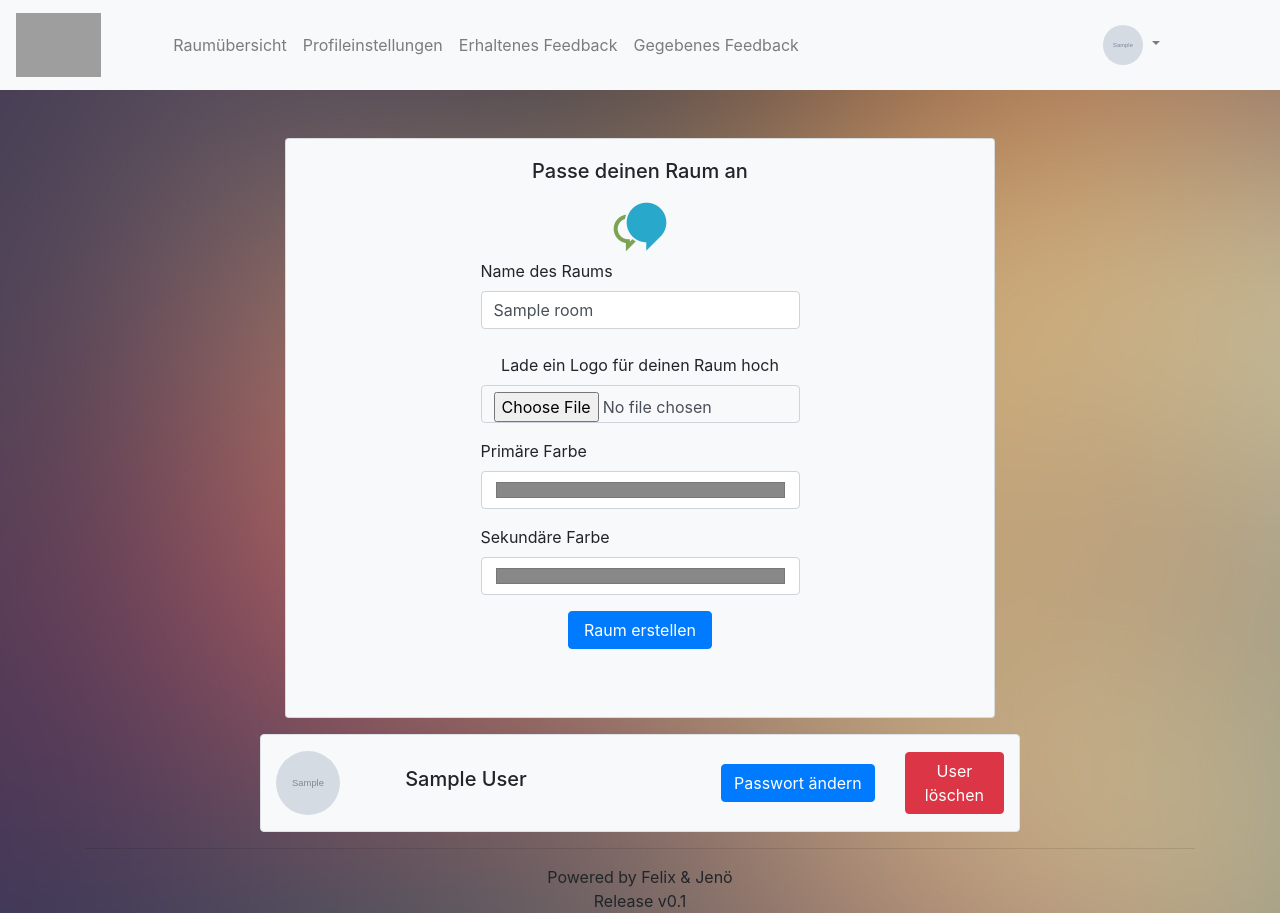
After one commit to fkressmann/feedi-io, a Flask app: template src/templates/edit_room.html in a window 1280 px wide. The commit adds this page. Run offline with Flask 2, Linux system fonts and the light colour scheme; the template is opened without the code that fills it: values that come from a table or form of the project are taken from there, others are empty; a user stored in the database is signed in; tables that the repository leaves empty hold one stand-in row (values such as "Sample post"); grey boxes marked "Sample" are stand-in pictures; data that the repository does not hold is empty; parts of the project's set-up code (start-up, migrations or seed data) failed here and were passed over; some libraries are stand-ins or nearby versions; grey boxes are pictures that could not be loaded.

Commit message:
Edit UI for user delete and edit

```diff
--- a/src/routes/profile.py
+++ b/src/routes/profile.py
@@ -51,7 +51,7 @@ def get_pic(profile_pic):
     return send_file(response, mimetype="JPEG", max_age=300)
 
 
-@profile_bp.route('/profile/<user_id>', methods=['DELETE'])
+@profile_bp.route('/profile/<user_id>', methods=['GET'])
 @login_required
 def delete_user(user_id):
     print("Deleting user")
--- a/src/routes/room.py
+++ b/src/routes/room.py
@@ -32,7 +32,7 @@ def edit_form():
     if not maybe_room:
         flash("Dieser Key ist falsch", FLASH_DANGER)
         return redirect(url_for('login.index'))
-    return render_template("create_room.html", room=maybe_room)
+    return render_template("edit_room.html", room=maybe_room)
 
 
 @limiter.limit("1 per minute")
--- /dev/null
+++ b/src/templates/edit_room.html
@@ -0,0 +1,121 @@
+{% extends "base.html" %}
+
+{% block title %}Raum bearbeiten{% endblock %}
+
+
+{% block content %}
+    <div class="container">
+        <div class="row mb-5"></div>
+        <div class="row">
+            <div class="col"></div>
+            <div class="col-lg-8 col-sm-12">
+                <div class="card bg-light">
+                    <div class="card-body">
+                        <div class="row justify-content-md-center">
+                            <div class="col-lg-12 col-sm-12 text-center">
+                                <h5 class="card-title">Passe deinen Raum an</h5>
+                            </div>
+                        </div>
+                        <div class="row justify-content-md-center">
+                            <div class="col-lg-12 col-sm-12 text-center">
+                                <img src="../static/img/logo.png" class="logo">
+                            </div>
+                        </div>
+                        <form method="POST" action="{{ url_for('room.create') }}" enctype="multipart/form-data">
+                            <div class="row justify-content-md-center">
+                                <div class="form-group col-lg-6 col-sm-12">
+                                    <label for="room_name">Name des Raums</label>
+                                    <input type="text" class="form-control" name="room_name"
+                                           value="{{ room.name }}"
+                                           placeholder="Dualer Summit Feedback Room">
+                                </div>
+                            </div>
+                            <div class="row justify-content-md-center mt-2 mb-3">
+                                <div class="col-lg-6 col-sm-12 text-center">
+                                    <label class="form-label" for="profil_pic">Lade ein Logo für deinen Raum hoch</label>
+                                    <input type="file" name="room_picture" class="form-control bg-light" id="pic" accept="image/jpeg, image/png" />
+                                </div>
+                            </div>
+                            <div class="row justify-content-md-center">
+                                <div class="form-group col-lg-6 col-sm-12">
+                                    <label for="primary_color">Primäre Farbe</label>
+                                    <input type="color" class="form-control" name="primary_color"
+                                           value="{{ room.primary_color }}">
+                                </div>
+                            </div>
+                            <div class="row justify-content-md-center">
+                                <div class="form-group col-lg-6 col-sm-12">
+                                    <label for="secondary_color">Sekundäre Farbe</label>
+                                    <input type="color" class="form-control" name="secondary_color"
+                                           value="{{ room.secondary_color }}">
+                                </div>
+                            </div>
+                            <div class="row justify-content-center">
+
+                                <div class="col-lg-3 col-sm-12 text-center">
+                                        <input type="text" name="key_to_update" value="{{ room.admin_key }}"
+                                               hidden>
+                                    <button type="submit" class="btn btn-primary w-100">Raum erstellen</button>
+                                </div>
+                            </div>
+                        </form>
+                        <div class="row mb-5"></div>
+
+
+                    </div>
+                </div>
+            </div>
+            <div class="col"></div>
+        </div>
+    </div>
+
+    <div class="row justify-content-md-center">
+        <div class="col-8">
+
+            {% for user in room.users %}
+            <div class="row mt-3 pt-3 pb-3 justify-content-start bg-light border rounded align-items-center">
+                <div class="col d-none d-lg-block d-xl-block">
+                    <img src="{{ get_profile_pic(user) }}" class="profil-image small-image">
+                </div>
+                <div class="col-lg-5">
+                    <div class="row">
+                        <div class="col-lg-12 col-sm-12">
+                            <h5>{{ user.firstname }} {{ user.lastname }}</h5>
+                        </div>
+                    </div>
+                </div>
+                <form method="POST" action="{{ url_for('profile.admin_change_password', user_id=user.id, admin_key=room.admin_key) }}">
+                    <div id="user_id_{{ user.id }}" class="col" id="new_password_section">
+                        <input class="btn btn-primary w-100 btn-change-password user_id_{{ user.id }}" type="submit" value="Passwort ändern">
+                    </div>
+                </form>
+                <div class="col">
+                    <a href="{{ url_for('profile.delete_user', user_id=user.id, admin_key=room.admin_key) }}" class="btn btn-danger w-100">User löschen</a>
+                </div>
+            </div>
+            {% endfor %}
+
+        </div>
+
+    </div>
+
+{% endblock %}
+
+{% block script %}
+<script>
+
+$(".btn-change-password").on('click', function(event){
+    var random_password = Math.random().toString(36).slice(-8);
+    user_id = $(this).attr('class').split(' ').pop();
+    html=`<div id="user_id_${user_id}" class="col" id="new_password_section">
+           <input type="text" id="password" name="password" value="${random_password}">
+           <input class="btn btn-primary w-100 btn-change-password user_id_${user_id}" type="submit" value="Passwort speichern">
+        </div>
+        `;
+
+    $( "#" + user_id ).replaceWith(html);
+    console.log(user_id);
+});
+
+</script>
+{% endblock %}
```
Also changed, not shown: src/templates/create_room.html (+3 -10 lines).
